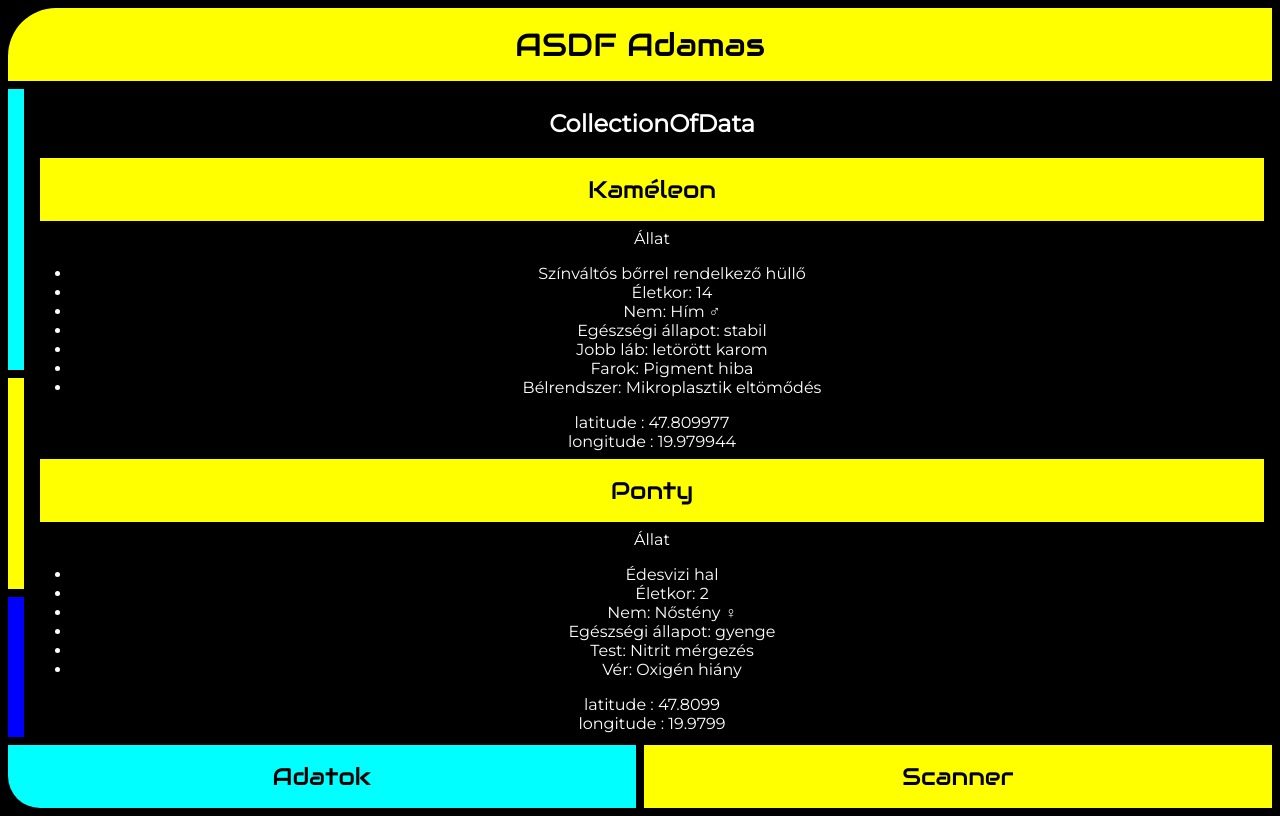
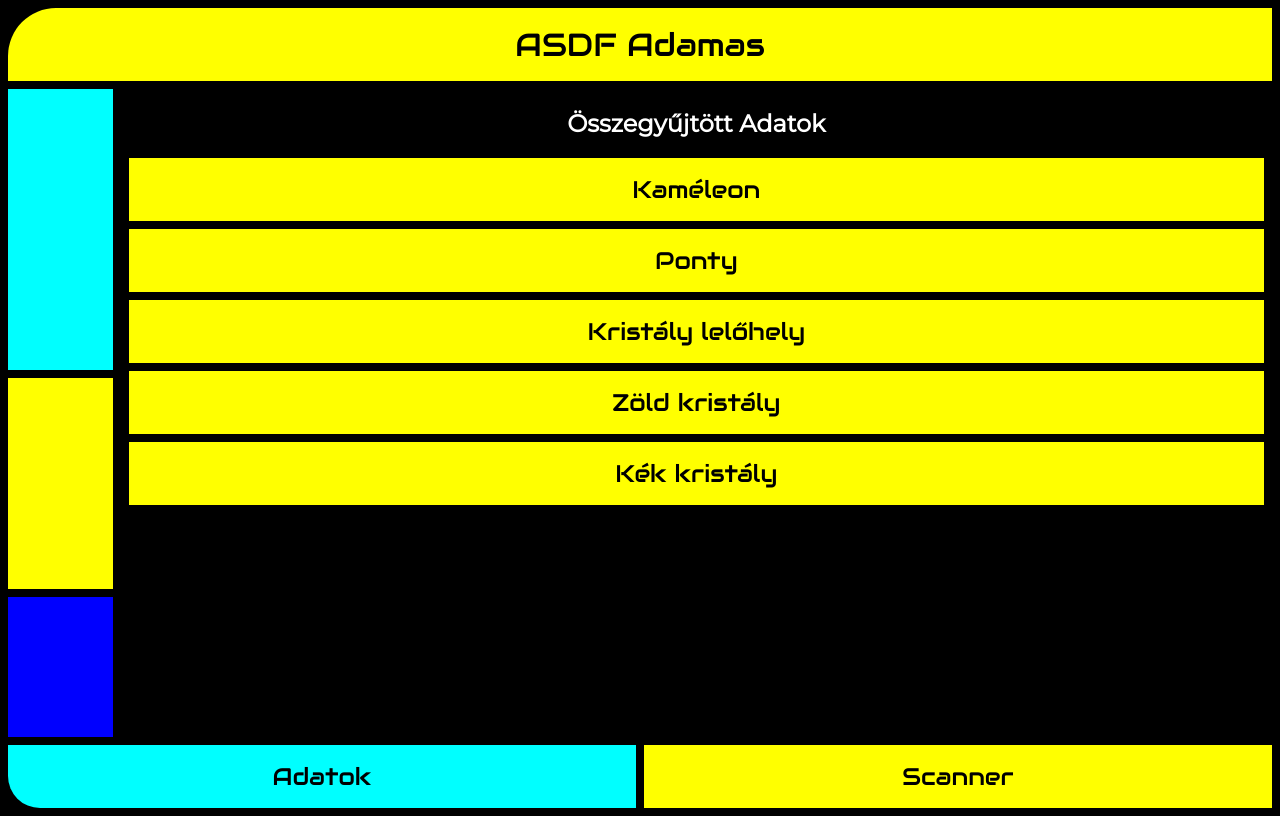
Before and after one commit to Jarmilla/adamas-app, a React (Create React App) app in the folder adamas-app/: page / in a window 1280 px wide. Both pictures are taken after a click on the button "Adatok". Built offline with nearby package versions, Linux system fonts and the light colour scheme.

Commit message:
PieceOfData.js button hiding/showing information

```diff
--- a/adamas-app/src/App.scss
+++ b/adamas-app/src/App.scss
@@ -30,6 +30,10 @@ button {
   border: none;
   background-color: $primarily-color;
   color: black;
+}
+
+h3 {
+  margin: 0.5rem auto;
 }
 
 .home-button {
--- a/adamas-app/src/components/CollectionOfData.js
+++ b/adamas-app/src/components/CollectionOfData.js
@@ -4,13 +4,12 @@ import PieceOfData from "./PieceOfData";
 function CollectionOfData({ data }) {
   return (
     <div className="collection-of-data">
-      <h1>CollectionOfData</h1>
+      <h1>Összegyűjtött Adatok</h1>
       {data &&
         Object.keys(data.items).map((key) => {
           let value = data.items[key];
           return <PieceOfData key={value.name} pieceOfData={value} />;
         })}
-      <p>{JSON.stringify(data)}</p>
     </div>
   );
 }
--- a/adamas-app/src/components/PieceOfData.js
+++ b/adamas-app/src/components/PieceOfData.js
@@ -1,21 +1,40 @@
-import React from "react";
+import React, { useState } from "react";
 
 function PieceOfData({ pieceOfData }) {
+  const [isClicked, setIsCliked] = useState(false);
+  const [isDataShown, setDataShown] = useState(false);
+
   return (
     <div className="piece-of-data">
-      <h2> {pieceOfData.name}</h2>
-      <p>{pieceOfData.type}</p>
+      <h2
+        className={` button-effect ${isClicked ? "selected" : null}`}
+        onClick={() => {
+          setDataShown(!isDataShown);
+          setIsCliked(!isClicked);
+        }}
+      >
+        {pieceOfData.name}
+      </h2>
+
+      {isDataShown && (
+        <div>
+          <h3>Olvasás részletes adatai:</h3>
+          <p>Típus: {pieceOfData.type}</p>
           <ul>
-        {pieceOfData.description.map((trait) => (
-          <li>{trait}</li>
+            {pieceOfData.description.map((trait, key) => (
+              <li key={key}>{trait}</li>
             ))}
           </ul>
+
+          <h3>Bemérve itt: </h3>
           {Object.keys(pieceOfData.coordinates).map((value) => (
-        <p>
+            <p key={value}>
               {value} : {pieceOfData.coordinates[value]}
             </p>
           ))}
         </div>
+      )}
+    </div>
   );
 }
 export default PieceOfData;
```
Lines whose indentation alone changed are shown as unchanged.
